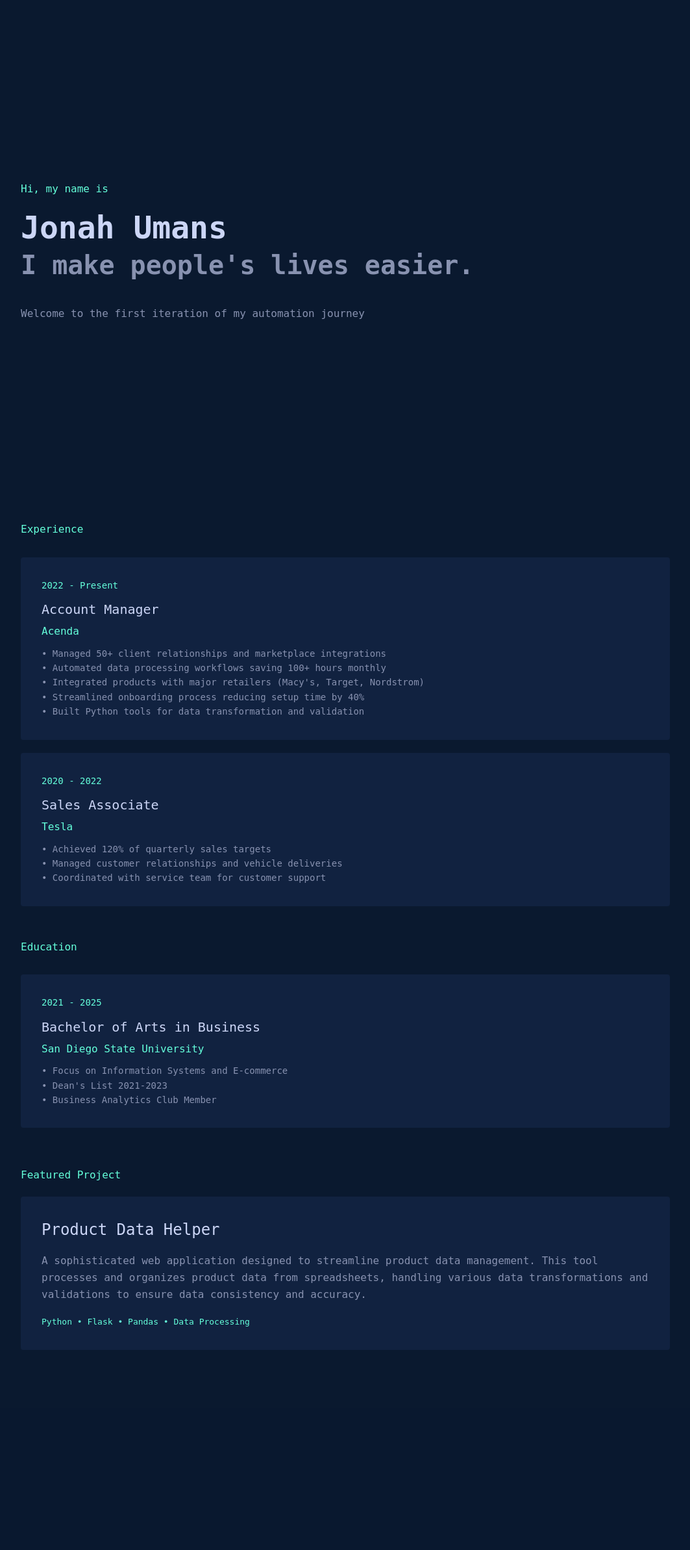
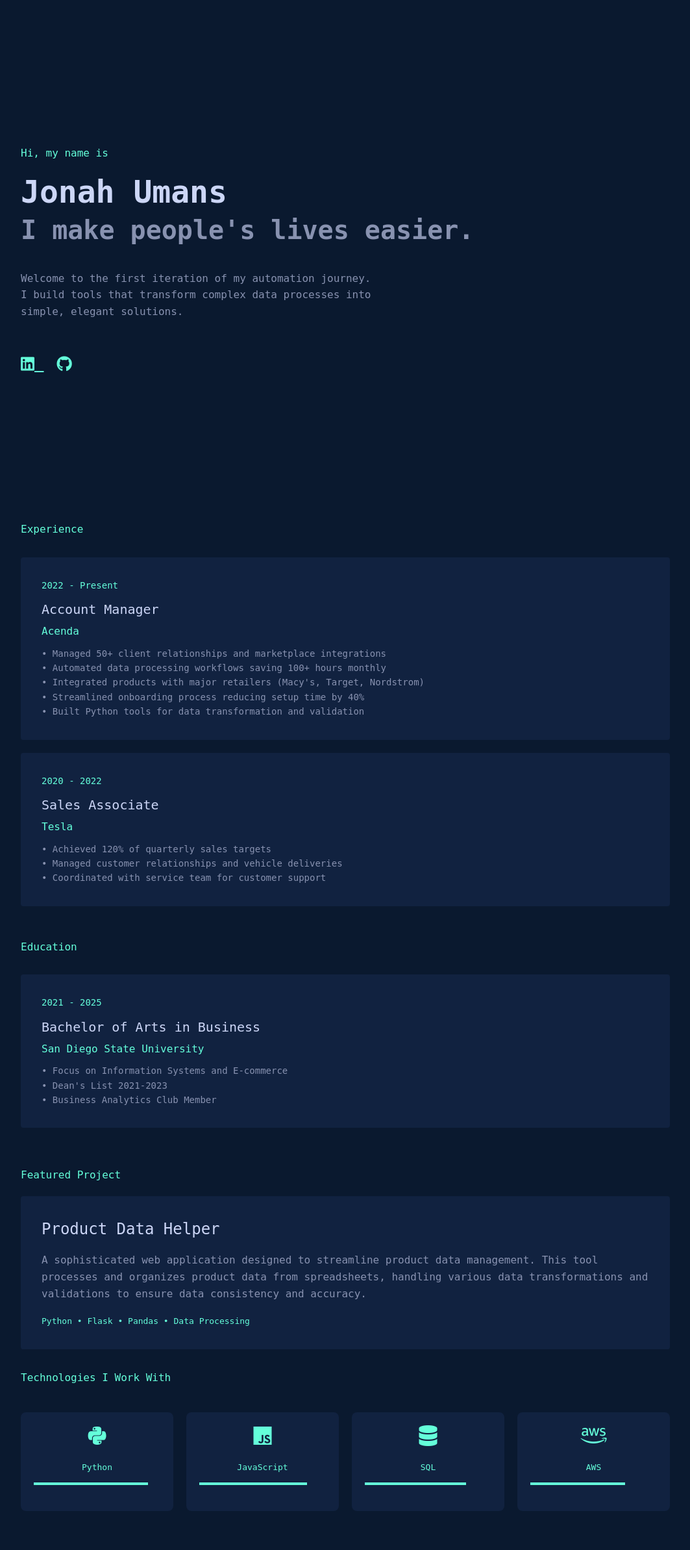
Before and after one commit to jonahumans/Migration-Assistant, a Flask app: page /about in a window 1280 px wide. Shown: the part 58-2444 px from the top of the page at 65% size, without its empty margins (108-1171 px from the left). Before the commit the page ends 2136 px from the top, so only its background shows below. Run offline with Flask 3, Linux system fonts and the light colour scheme.

Commit message:
Assistant checkpoint: Add animations and interactive elements to about page
Assistant generated file changes:
- templates/about.html: Add animations, images and interactive elements, Add new styles and Font Awesome, Add tech stack section

---

User prompt:

look at other websites. Notice how they have images, interactive things, and cool stuff? add cool stuff

```diff
--- a/templates/about.html
+++ b/templates/about.html
@@ -5,7 +5,74 @@
     <meta charset="UTF-8">
     <meta name="viewport" content="width=device-width, initial-scale=1.0">
     <title>About Jonah Umans</title>
+    <link rel="stylesheet" href="https://cdnjs.cloudflare.com/ajax/libs/font-awesome/5.15.4/css/all.min.css">
     <style>
+        @keyframes fadeIn {
+            from { opacity: 0; transform: translateY(20px); }
+            to { opacity: 1; transform: translateY(0); }
+        }
+
+        @keyframes float {
+            0% { transform: translateY(0px); }
+            50% { transform: translateY(-10px); }
+            100% { transform: translateY(0px); }
+        }
+
+        .social-links {
+            margin-top: 20px;
+        }
+
+        .social-icon {
+            font-size: 24px;
+            margin-right: 20px;
+            color: var(--highlight-color);
+            transition: transform 0.3s;
+        }
+
+        .social-icon:hover {
+            transform: translateY(-5px);
+        }
+
+        .hero {
+            animation: fadeIn 1s ease-out;
+        }
+
+        .project-card {
+            animation: float 6s ease-in-out infinite;
+        }
+
+        .skill-bar {
+            height: 4px;
+            background: var(--highlight-color);
+            width: 0;
+            transition: width 1s ease-out;
+            margin-bottom: 20px;
+        }
+
+        .tech-section {
+            display: grid;
+            grid-template-columns: repeat(auto-fit, minmax(120px, 1fr));
+            gap: 20px;
+            margin-top: 40px;
+        }
+
+        .tech-item {
+            text-align: center;
+            padding: 20px;
+            background: #112240;
+            border-radius: 8px;
+            transition: transform 0.3s;
+        }
+
+        .tech-item:hover {
+            transform: translateY(-5px);
+        }
+
+        .tech-item i {
+            font-size: 32px;
+            color: var(--highlight-color);
+            margin-bottom: 10px;
+        }
         :root {
             --primary-color: #0a192f;
             --text-color: #8892b0;
@@ -164,8 +231,16 @@
             <h1>Jonah Umans</h1>
             <h2>I make people's lives easier.</h2>
             <p class="about-text">
-                Welcome to the first iteration of my automation journey
+                Welcome to the first iteration of my automation journey. I build tools that transform complex data processes into simple, elegant solutions.
             </p>
+            <div class="social-links">
+                <a href="https://linkedin.com" target="_blank" class="social-icon">
+                    <i class="fab fa-linkedin"></i>
+                </a>
+                <a href="https://github.com" target="_blank" class="social-icon">
+                    <i class="fab fa-github"></i>
+                </a>
+            </div>
         </section>
 
         <section class="experience">
@@ -220,6 +295,48 @@
                 <div class="tech-stack">Python • Flask • Pandas • Data Processing</div>
             </div>
         </section>
+
+        <section class="tech-stack">
+            <div class="small-heading">Technologies I Work With</div>
+            <div class="tech-section">
+                <div class="tech-item">
+                    <i class="fab fa-python"></i>
+                    <p>Python</p>
+                    <div class="skill-bar" data-width="90"></div>
+                </div>
+                <div class="tech-item">
+                    <i class="fab fa-js"></i>
+                    <p>JavaScript</p>
+                    <div class="skill-bar" data-width="85"></div>
+                </div>
+                <div class="tech-item">
+                    <i class="fas fa-database"></i>
+                    <p>SQL</p>
+                    <div class="skill-bar" data-width="80"></div>
+                </div>
+                <div class="tech-item">
+                    <i class="fab fa-aws"></i>
+                    <p>AWS</p>
+                    <div class="skill-bar" data-width="75"></div>
+                </div>
+            </div>
+        </section>
     </div>
+
+    <script>
+        // Animate skill bars on scroll
+        function animateSkillBars() {
+            const skillBars = document.querySelectorAll('.skill-bar');
+            skillBars.forEach(bar => {
+                const width = bar.getAttribute('data-width');
+                bar.style.width = width + '%';
+            });
+        }
+
+        // Trigger animation when page loads
+        document.addEventListener('DOMContentLoaded', () => {
+            setTimeout(animateSkillBars, 500);
+        });
+    </script>
 </body>
 </html>
```
